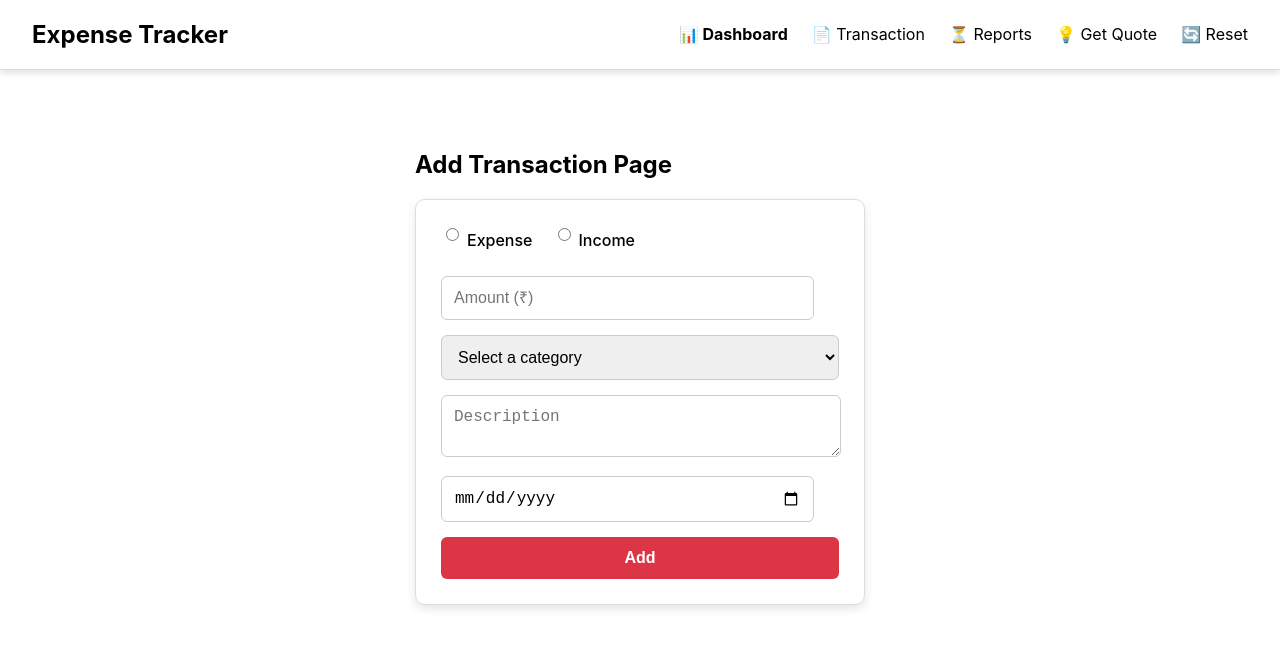
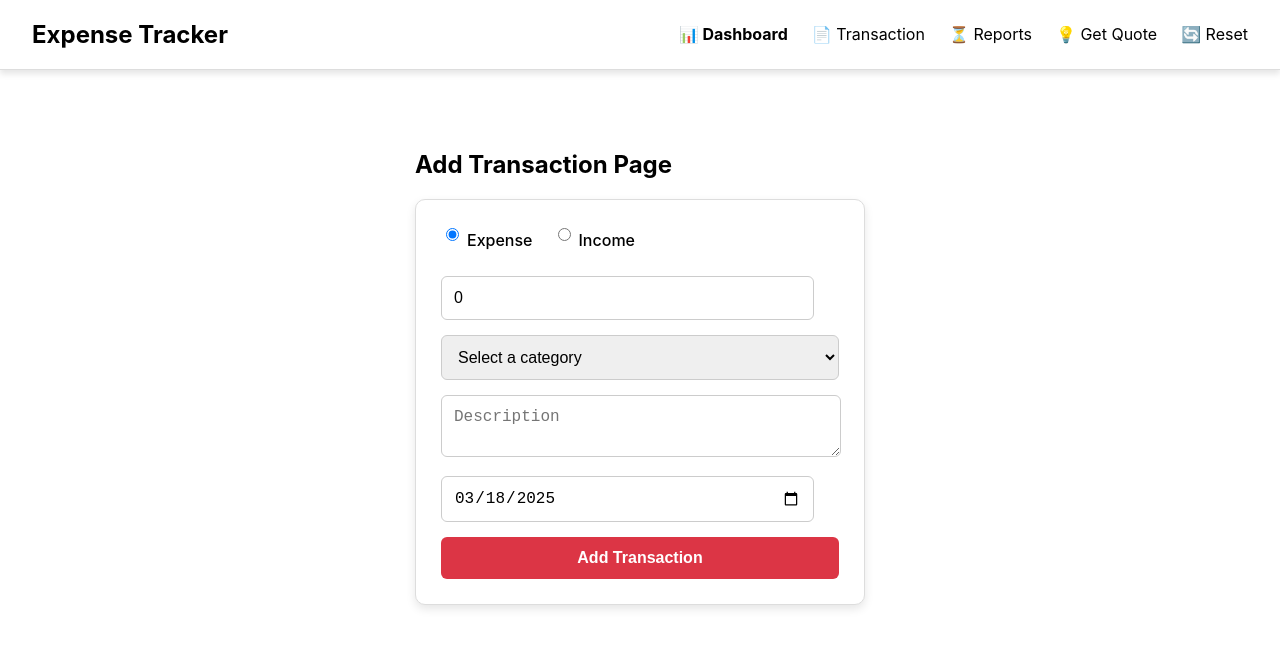
Before and after one commit to Saurabhgal19/my_app, a React (Create React App) app: page / in a window 1280 px wide. Shown: the top 648 px of the page. Built offline with nearby package versions, Linux system fonts and the light colour scheme.

Commit message:
Added Submit Functionality with localStorage

```diff
--- a/package.json
+++ b/package.json
@@ -11,6 +11,7 @@
     "react-dom": "^19.0.0",
     "react-router-dom": "^7.3.0",
     "react-scripts": "5.0.1",
+    "react-toastify": "^11.0.5",
     "web-vitals": "^2.1.4"
   },
   "scripts": {
--- a/src/App.js
+++ b/src/App.js
@@ -1,5 +1,5 @@
 import {Routes, Route} from 'react-router-dom';
-import Dashboard from './Pages/Dashboard';
+// import Dashboard from './Pages/Dashboard';
 import Transaction from './Pages/Transaction';
 import { Report } from './Pages/Report';
 import { Navbar } from './Components/Navbar';
--- a/src/Components/Navbar.jsx
+++ b/src/Components/Navbar.jsx
@@ -7,7 +7,7 @@ export const Navbar = () => {
     const location = useLocation();
 
     useEffect(()=> {
-        console.log(location)
+
     },[location])
 
 
--- a/src/Pages/AddTransaction.js
+++ b/src/Pages/AddTransaction.js
@@ -1,6 +1,56 @@
-import React from 'react'
+import React, { useState } from 'react'
 import "../styles/AddTransaction.css"
+import { ToastContainer, toast } from 'react-toastify';
+
 const AddTransaction = () => {
+
+    //define states
+    const[type,SetType] = useState("Expense");
+    const[amount, setAmount] = useState(0);
+    const[category, setCategory] = useState("");
+    const[description, setDescription] = useState("");
+    //const[date, setDate] = useState(new Date());
+    const [date, setDate] = useState(() => {
+        const today = new Date().toISOString().split('T')[0]; // Format: YYYY-MM-DD
+        return today;
+      });
+
+    function handleOnChange(e) {
+        setAmount(e.target.value);
+    }
+
+    function handleAddTransaction(e) {
+        e.preventDefault();
+        if (!amount || !category || !date) {
+            toast.error("Please fill all the fields!", { position: "bottom-right", theme:"colored", closeButton: false});
+            return;
+        }
+
+        const existingTransactions = JSON.parse(localStorage.getItem("Transactions") || [] );
+
+        const currentTransaction= {
+            type:type,
+            amount:parseFloat(amount),
+            category,
+            description,
+            date
+        }
+
+        const newTransaction = [...existingTransactions, currentTransaction];
+
+        //now comming in Object -> convert it into readable format
+        localStorage.setItem("Transactions", JSON.stringify(newTransaction));
+
+       // Show success toast
+    toast.success("Transaction added successfully!", { position: "bottom-right", theme:"colored", closeButton: false });
+
+        setDescription("");
+        setCategory("");
+        setDate(new Date());
+        SetType("Expense");
+        setAmount(0)
+    }
+
   return (
     <div className='add-transaction-container'>
         <h2>Add Transaction Page</h2>
@@ -8,16 +58,16 @@ const AddTransaction = () => {
             <div className='transaction-type'>
                 {/* Options added */}
                 <label>
-                    <input type='radio' id='expense' value="Expense" name='Spent_Option'/> Expense
+                    <input type='radio'  checked={type ==="Expense"} value="Expense" name='Spent_Option' onChange={()=> SetType("Expense")}/> Expense
                 </label>
 
                 <label>
-                    <input type='radio' id='expense' value="Income" name='Spent_Option'/> Income
+                    <input type='radio'  value="Income" checked={type ==="Income"} name='Spent_Option' onChange={() => SetType("Income")}/> Income
                 </label>
             </div>
 
-            <input type='number' placeholder='Amount (₹) '/>
-            <select>
+            <input type='number' value={amount} placeholder='Amount (₹)' onChange={handleOnChange}/>
+            <select value={category} onChange={(e) => setCategory(e.target.value)}>
                 <option value=""> Select a category</option>
                 <option value="Salary"> Salary</option>
                 <option value="Groceries"> Groceries</option>
@@ -26,10 +76,13 @@ const AddTransaction = () => {
                 <option value="Entertainment"> Entertainment</option>
                 <option value="Others"> Others</option>
             </select>
-        <textarea placeholder="Description" ></textarea>
-        <input  type="date"  />
-        <button>Add</button>
+        <textarea value={description} placeholder="Description" onChange={(e)=> setDescription(e.target.value)} ></textarea>
+        <input  type="date" value={date} onChange={(e) => setDate(e.target.value)}  />
+        <button onClick={handleAddTransaction} >Add Transaction</button>
         </div>
+
+
+     <ToastContainer />
     </div>
   )
 }
--- a/src/Pages/Transaction.js
+++ b/src/Pages/Transaction.js
@@ -1,9 +1,22 @@
 import React from 'react'
 
 const Transaction = () => {
+
+    const existingTransactions= JSON.parse(localStorage.getItem("Transactions")) || [];
   return (
     <div>
-      <h1>Transaction</h1>
+      <h1>All Transactions</h1>
+      <table>
+        <thread>
+            <thead>
+                <tr>
+                    <th>Category</th>
+                    <th>Description</th>
+
+                </tr>
+            </thead>
+        </thread>
+      </table>
     </div>
   )
 }
```
Also changed, not shown: 1 other file (tests, documents, lock files or other folders).
